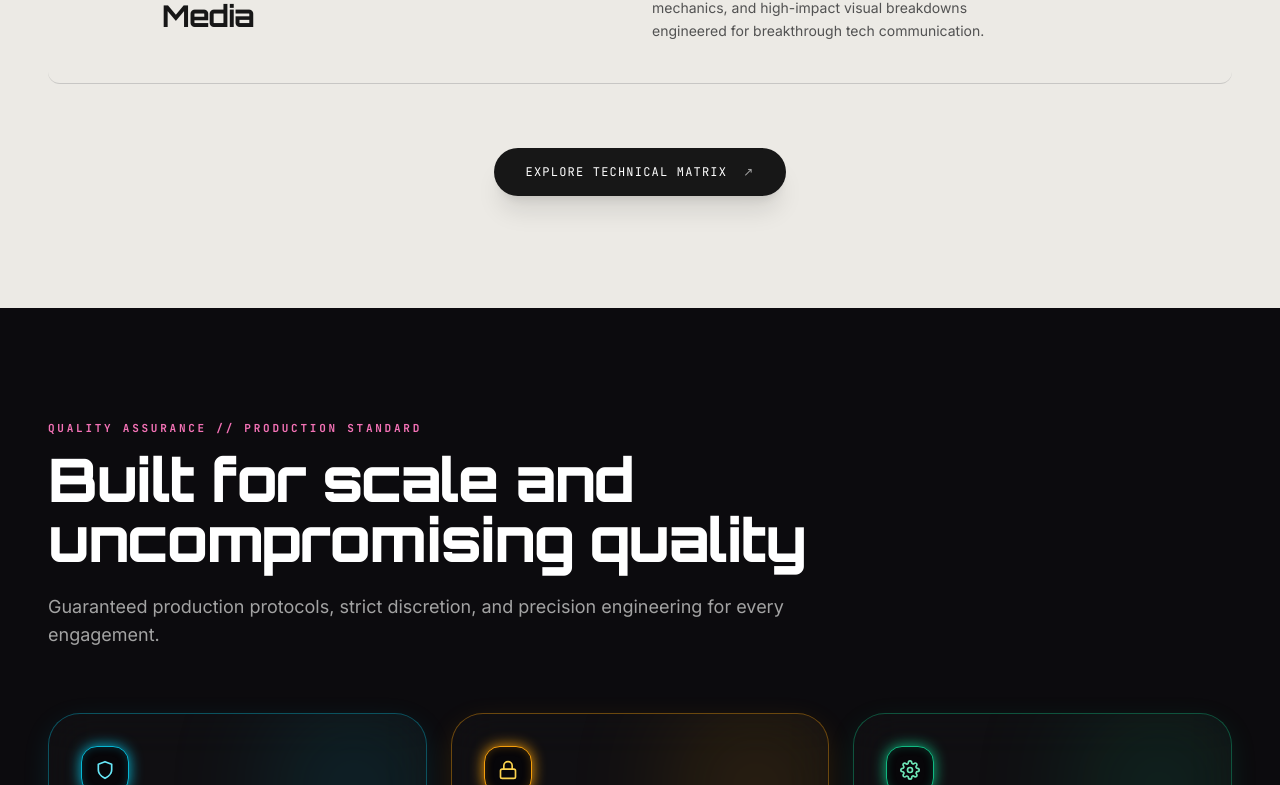
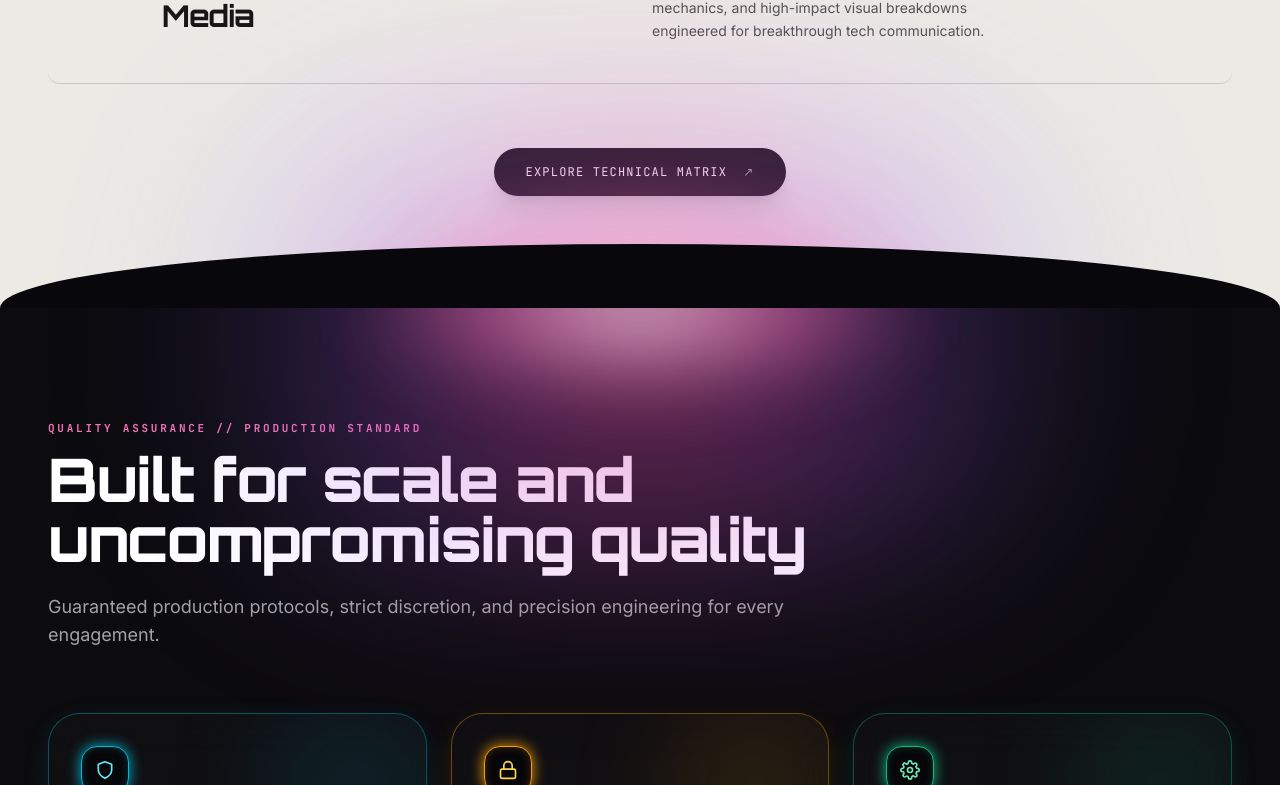
Before and after one commit to mkhamimhasan/youtube-monetization-academy, a React (Vite) app: page / in a window 1280 px wide. Shown: the part 3775-4560 px from the top of the page. Built offline with nearby package versions, Linux system fonts and the light colour scheme.

Commit message:
feat: implement Magnific-style dome transition and ambient aurora VFX

```diff
--- a/src/components/sections/ReviewsSection.jsx
+++ b/src/components/sections/ReviewsSection.jsx
@@ -87,7 +87,30 @@ const VALUE_PROPS = [
 
 export default function ReviewsSection() {
   return (
-    <section className="w-full bg-[#0c0b0e] text-white py-28 px-6 md:px-12 ">
+    <section className="w-full bg-[#0c0b0e] text-white py-28 px-6 md:px-12  relative z-10 overflow-visible">
+      {/* Magnific VFX - Ambient Nebula Flare */}
+      <div
+        className="absolute -top-48 left-1/2 -translate-x-1/2 w-[1100px] max-w-[95vw] h-[450px] rounded-full blur-[90px] opacity-85 pointer-events-none z-0 animate-pulse"
+        style={{
+          background: 'radial-gradient(circle, rgba(236,72,153,0.85) 0%, rgba(168,85,247,0.5) 45%, rgba(99,102,241,0.2) 65%, transparent 80%)',
+          animationDuration: '5s'
+        }}
+      />
+      <div
+        className="absolute -top-20 left-1/2 -translate-x-1/2 w-[550px] max-w-[75vw] h-[160px] rounded-full blur-[40px] opacity-90 pointer-events-none z-0"
+        style={{
+          background: 'radial-gradient(ellipse at center, rgba(255,255,255,0.95) 0%, rgba(244,114,182,0.6) 40%, transparent 75%)'
+        }}
+      />
+
+      {/* কনভেক্স ডোম আর্চ (যা সোজা কাট লাইন পুরোপুরি মুছে ফেলে ইমেজ ২-এর উত্তল কার্ভ তৈরি করে) */}
+      <div
+        className="absolute -top-16 inset-x-0 h-16 pointer-events-none z-0"
+        style={{
+          background: '#08080c',
+          borderRadius: '50% 50% 0 0 / 100% 100% 0 0'
+        }}
+      />
       <div className="max-w-7xl mx-auto">
         {/* Section Header */}
         <div className="max-w-3xl mb-16">
--- a/src/components/sections/WhyUsSection.jsx
+++ b/src/components/sections/WhyUsSection.jsx
@@ -101,6 +101,13 @@ function USPItem({ usp, index }) {
 export default function WhyUsSection() {
   return (
     <section id="why-us" className="section-padding">
+      {/* Top Transition Fade */}
+      <div
+        className="w-full h-24 -mt-24 pointer-events-none"
+        style={{
+          background: 'linear-gradient(to bottom, transparent 0%, #08080c 100%)'
+        }}
+      />
       <div className="container-shell">
         <div className="grid grid-cols-1 lg:grid-cols-2 gap-12 items-center">
 
```
